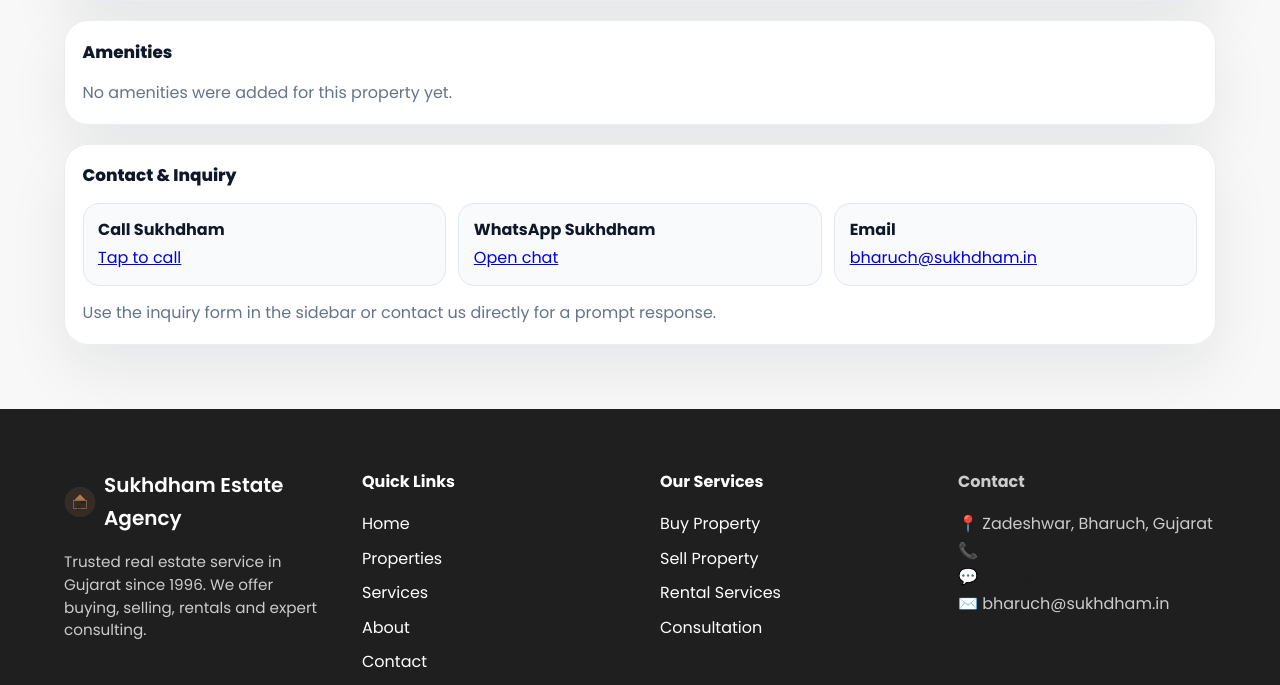
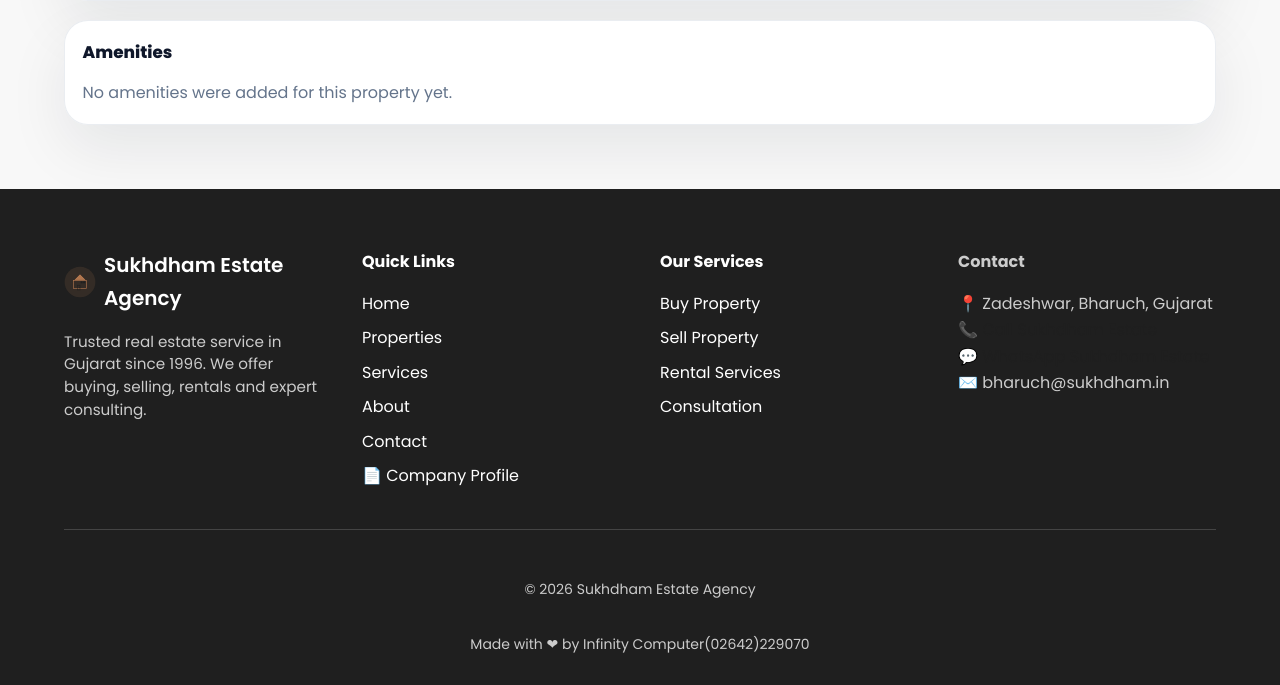
Before and after one commit to infinity-computers/sukh, a PHP site: page /property.php?id=1 in a window 1280 px wide. Shown: the part 2541-3226 px from the top of the page. Run offline with PHP 8.4, Linux system fonts and the light colour scheme; a user stored in the database is signed in; tables that the repository leaves empty hold one stand-in row (values such as "Sample post"); grey boxes marked "Sample" are stand-in pictures.

Commit message:
refactor: Remove contact section from property details page

```diff
--- a/property.php
+++ b/property.php
@@ -572,15 +572,6 @@ $hasCommercialDetails = !empty($property['washroom_available']) || !empty($prope
                 <?php endif; ?>
             </section>
 
-            <section class="panel detail-section">
-                <h3 class="section-title">Contact & Inquiry</h3>
-                <div class="contact-grid" style="grid-template-columns:repeat(3,minmax(0,1fr));">
-                    <div class="summary-item"><strong>Call Sukhdham</strong><a href="tel:<?php echo htmlspecialchars($contact_phone_href); ?>">Tap to call</a></div>
-                    <div class="summary-item"><strong>WhatsApp Sukhdham</strong><a href="https://wa.me/<?php echo htmlspecialchars($contact_whatsapp); ?>" target="_blank" rel="noopener">Open chat</a></div>
-                    <div class="summary-item"><strong>Email</strong><a href="mailto:<?php echo htmlspecialchars($contact_email); ?>"><?php echo htmlspecialchars($contact_email); ?></a></div>
-                </div>
-                <p style="color:#64748b;margin:0.9rem 0 0;">Use the inquiry form in the sidebar or contact us directly for a prompt response.</p>
-            </section>
         </div>
     </main>
 
```
